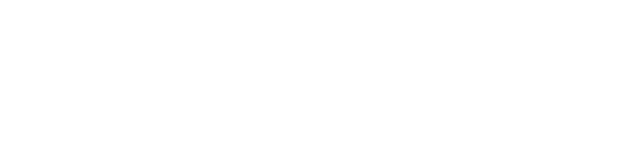
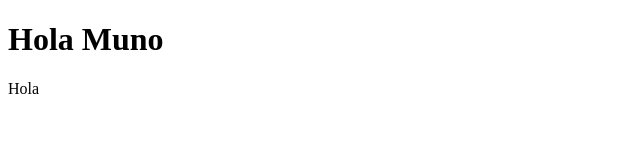
Before and after one commit to Brandon0311/Prueba, a plain HTML site: page index.html in a window 1280 px wide. Shown: the whole page, without its empty margins (0-640 px from the left). Drawn offline with Linux system fonts and the light colour scheme.

Commit message:
juntando

```diff
--- a/index.html
+++ b/index.html
@@ -8,7 +8,8 @@
 </head>
 <body>
     <header>
-
+        <h1>Hola Muno</h1>
+        <p>Hola</p>
     </header>
 
     <main>
```
